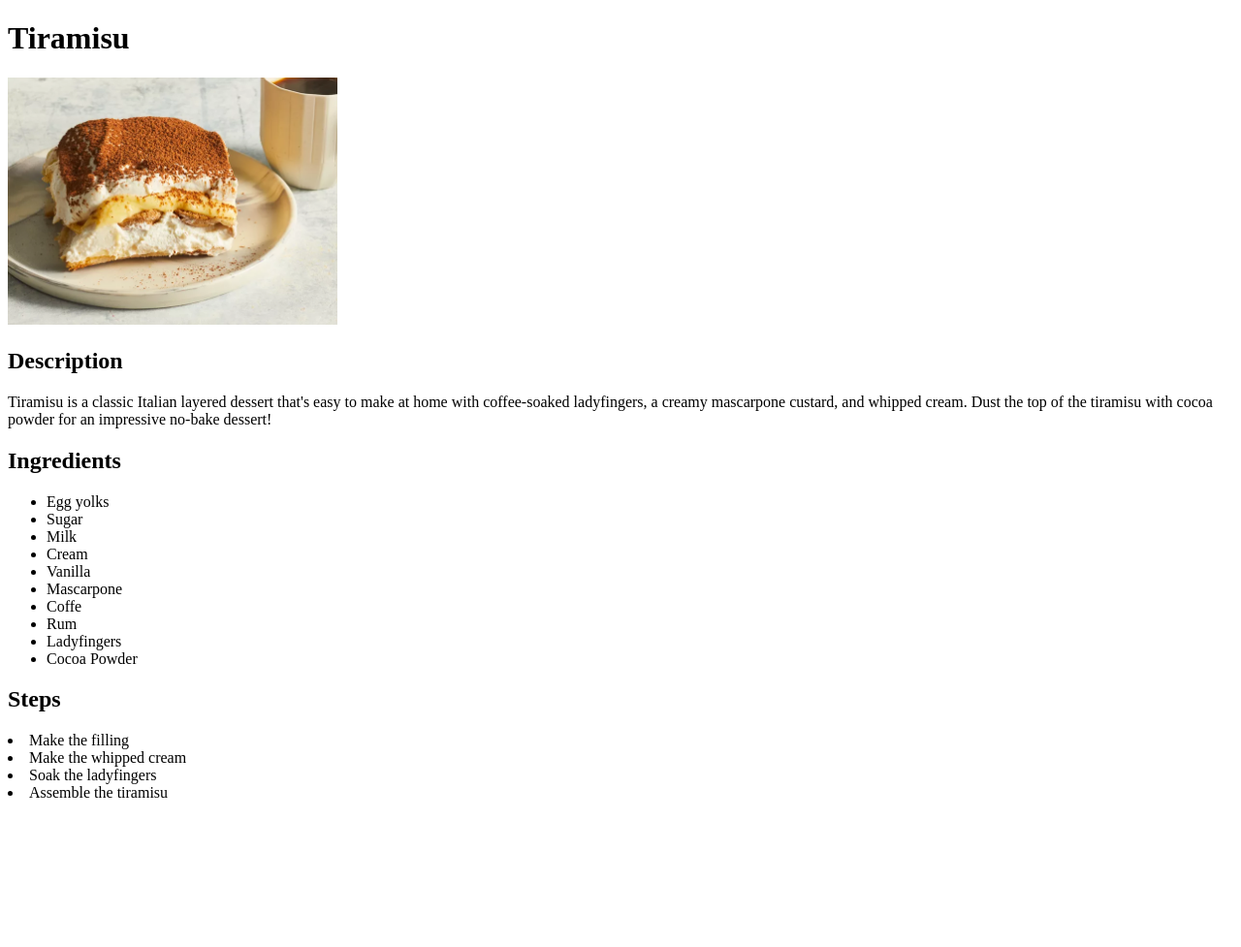
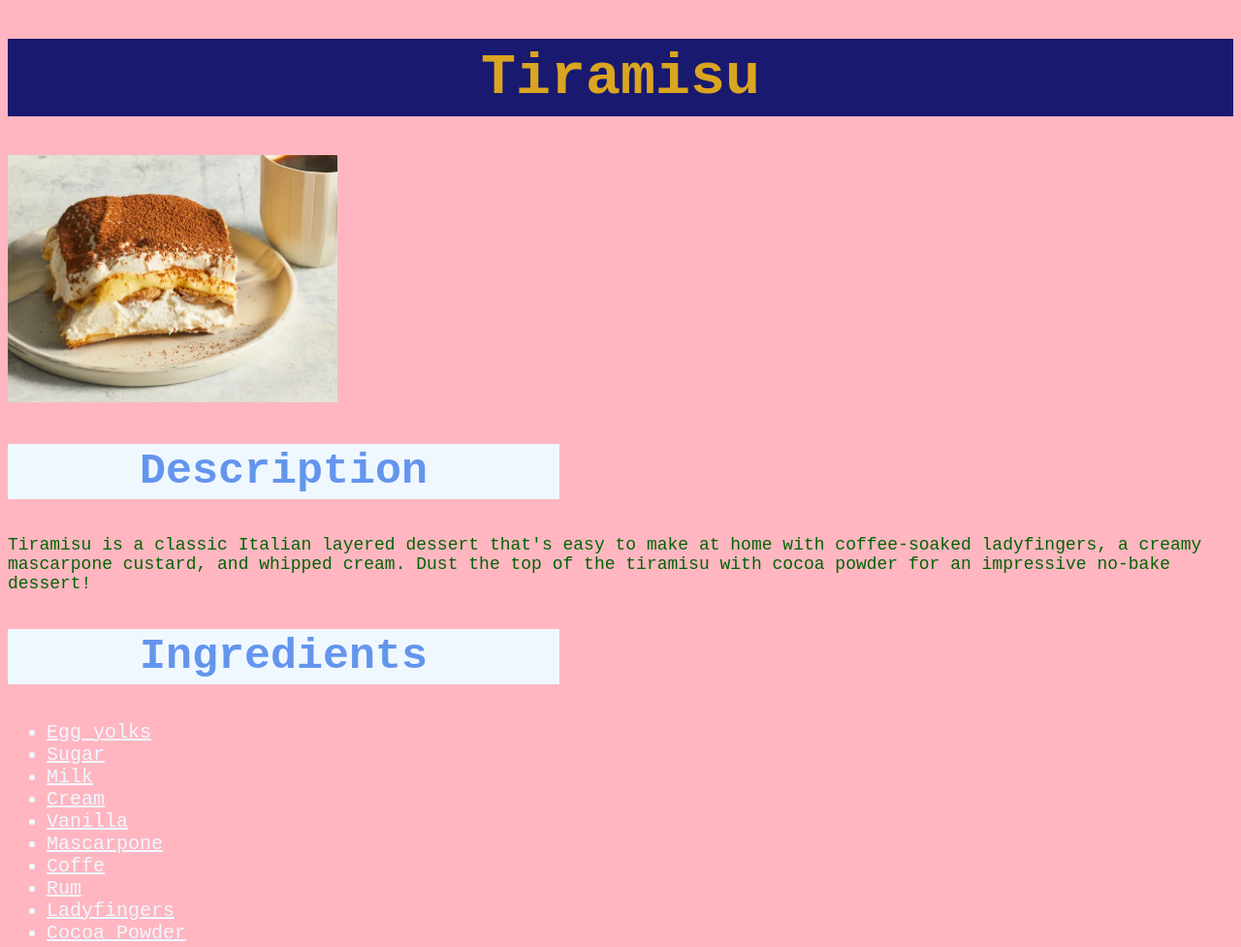
Before and after one commit to Franco-Redivo/odin-recipes, a plain HTML site: page recipes/tiramisu.html in a window 1280 px wide. Shown: the top 977 px of the page at 97% size. Before the commit the page ends 835 px from the top, so only its background shows below. Drawn offline with Linux system fonts and the light colour scheme.

Commit message:
add styles to index and all recipes

```diff
--- a/recipes/tiramisu.html
+++ b/recipes/tiramisu.html
@@ -4,18 +4,19 @@
     <meta charset="UTF-8">
     <meta name="viewport" content="width=device-width, initial-scale=1.0">
     <title>Tiramisu recipe</title>
+    <link rel="stylesheet" href="../styles.css">
 </head>
 <body>
-    <h1>Tiramisu</h1>
+    <h1 class="main-title">Tiramisu</h1>
     <img src="../images/tiramisu.webp" alt="tiramisu" width="340px" height="255px">
 
     <h2>Description</h2>
-    <p>
+    <p id="tira-p">
         Tiramisu is a classic Italian layered dessert that's easy to make at home with coffee-soaked ladyfingers, a creamy mascarpone custard, and whipped cream. Dust the top of the tiramisu with cocoa powder for an impressive no-bake dessert!
     </p>
 
     <h2>Ingredients</h2>
-    <ul>
+    <ul class="ingredients">
         <li>Egg yolks</li>
         <li>Sugar</li>
         <li>Milk</li>
@@ -29,11 +30,11 @@
     </ul>
 
     <h2>Steps</h2>
-    <or>
+    <ol class="steps">
         <li>Make the filling</li>
         <li>Make the whipped cream</li>
         <li>Soak the ladyfingers</li>
         <li>Assemble the tiramisu</li>
-    </or>
+    </ol>
 </body>
 </html>
--- /dev/null
+++ b/styles.css
@@ -0,0 +1,59 @@
+*{
+    font-family: 'Courier New', Courier, monospace;
+    background-color: lightpink;
+}
+
+.main-title{
+    font-size: 60px;
+    color: goldenrod;
+    background-color: midnightblue;
+    padding: 6px;
+    text-align: center;
+}
+
+.link{
+    font-size: 25px;
+    text-decoration: none;
+    color: rgb(58, 165, 168);
+    font-weight: bold;
+}
+
+h2{
+    font-size: 45px;
+    color: cornflowerblue;
+    background-color: aliceblue;
+    margin-right: 55%;
+    text-align: center;
+    padding-top: 3px;
+    padding-bottom: 3px;
+}
+
+li{
+    font-size: 20px;
+}
+
+.ingredients li{
+    color: aliceblue;
+    text-decoration: underline;
+}
+
+.steps li{
+    color: green;
+    font-weight: bold;
+}
+
+p{
+    font-size: 18px;
+}
+
+#ice-p{
+    color: cadetblue;
+}
+
+#cook-p{
+    color: crimson;
+}
+
+#tira-p{
+    color: darkgreen;
+}
```
Also changed, not shown: index.html (+5 -4 lines), recipes/cookie.html (+7 -6 lines), recipes/ice-cream.html (+8 -7 lines).
